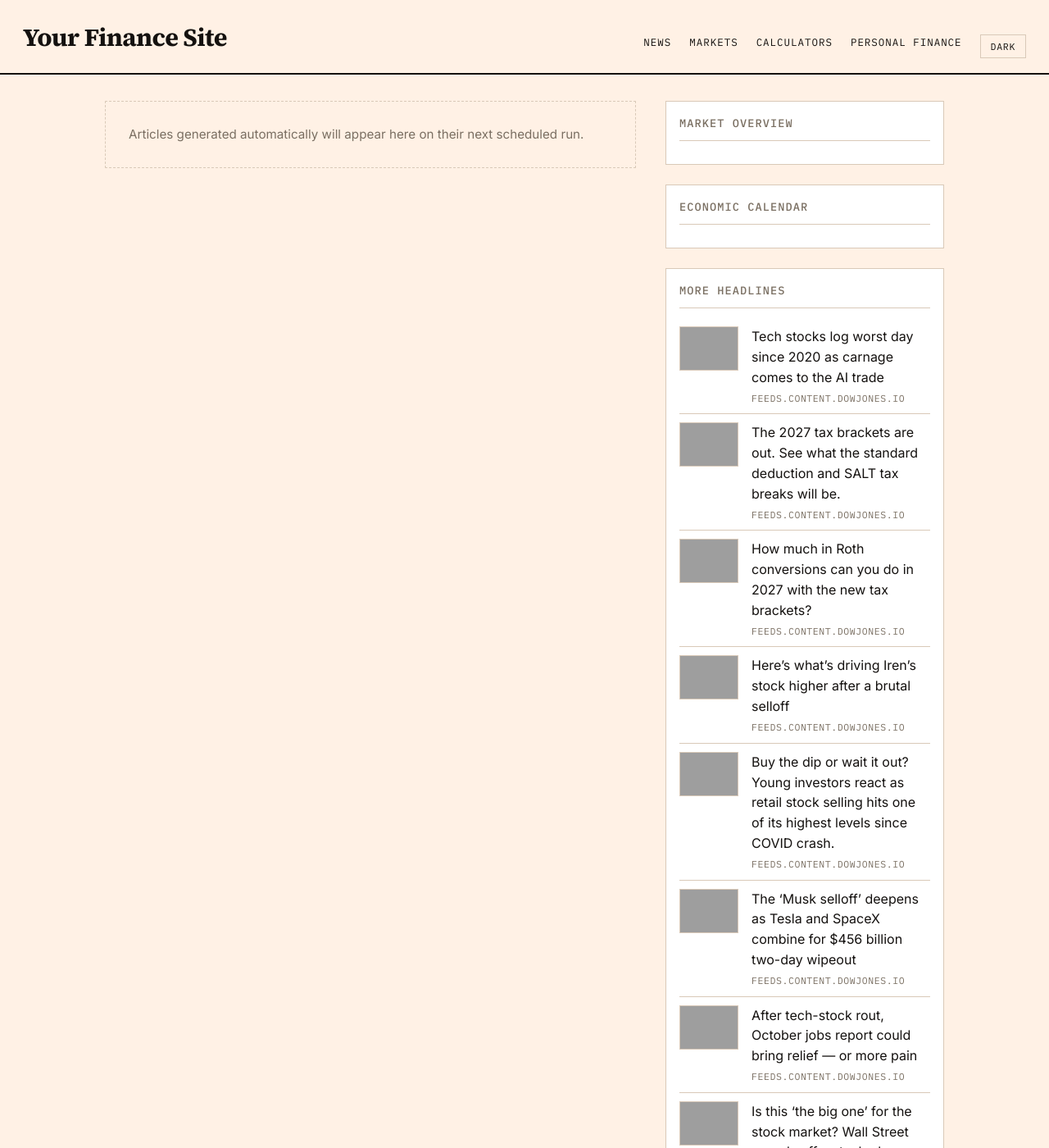
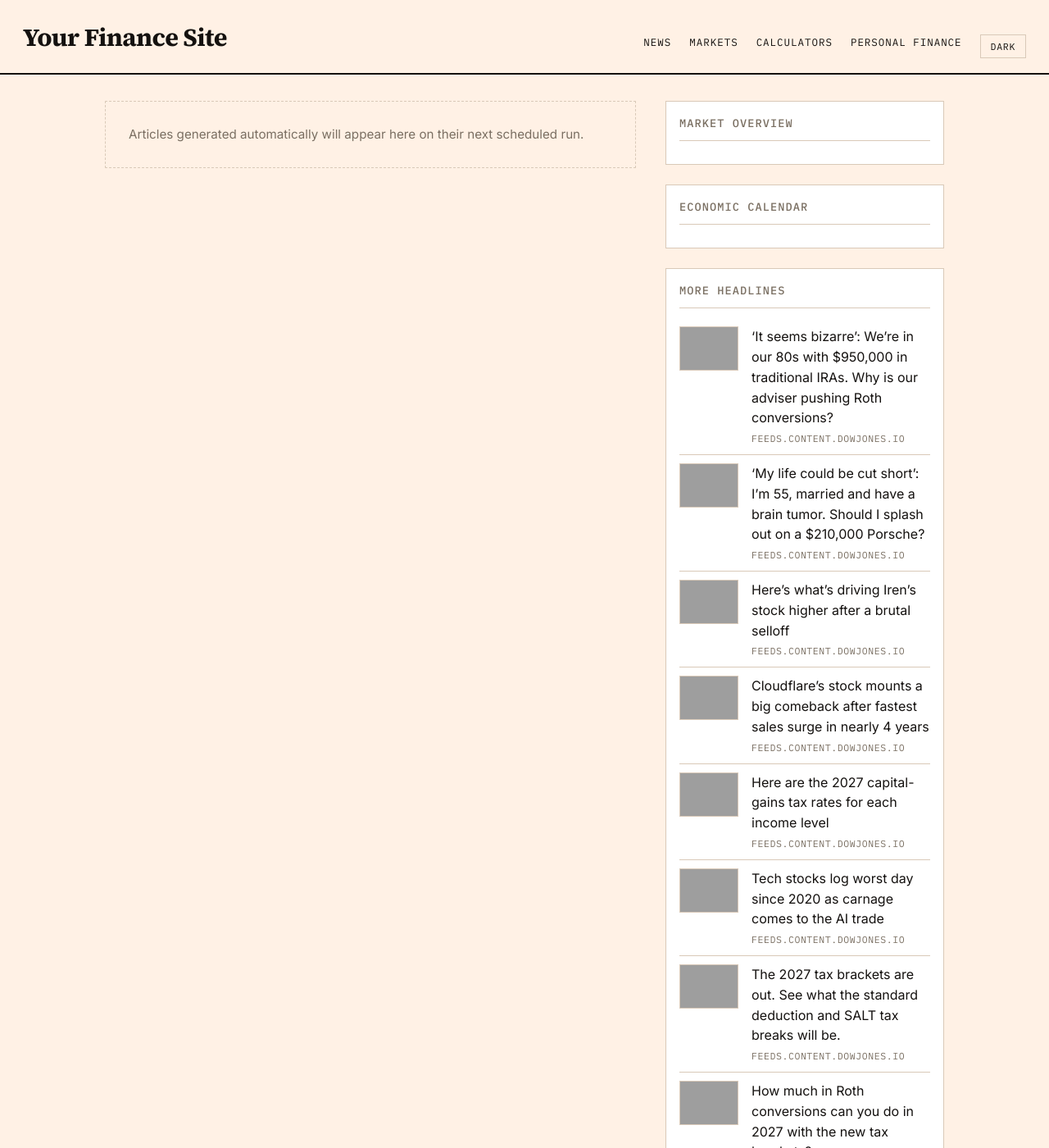
Before and after one commit to GlobTechCo/globtechco.github.io, a Jekyll site: the page built from index.html, in a window 1280 px wide and 1400 px high, cut to the strip 0-1400 px from the top of the window. Shown: the whole strip at 82% size. Built offline with Jekyll 4.4.1, drawn with Linux system fonts in a browser that asks for light colours; a script that is not in the unit is left out; the list of posts is cut into pages by our own code; some of the changed text lies outside the part shown; grey boxes are pictures that could not be loaded.

Commit message:
Auto-content update 2026-11-06

```diff
--- a/_data/aggregator.yml
+++ b/_data/aggregator.yml
@@ -1,3 +1,28 @@
+- title: "\u2018It seems bizarre\u2019: We\u2019re in our 80s with $950,000 in traditional IRAs. Why is our adviser pushing Roth conversions?"
+  link: "https://www.marketwatch.com/story/it-seems-bizarre-were-in-our-80s-with-950-000-in-traditional-iras-why-is-our-adviser-pushing-us-to-do-roth-conversions-a665f990?mod=mw_rss_topstories"
+  source: "feeds.content.dowjones.io"
+  pubdate: "Fri, 06 Nov 2026 03:15:00 GMT"
+  image: "https://images.mktw.net/im-26708039"
+- title: "\u2018My life could be cut short\u2019: I\u2019m 55, married and have a brain tumor. Should I splash out on a $210,000 Porsche?"
+  link: "https://www.marketwatch.com/story/my-life-could-be-cut-short-im-55-married-with-4-3-million-and-have-a-brain-tumor-should-i-buy-a-210-000-custom-porsche-ed825ada?mod=mw_rss_topstories"
+  source: "feeds.content.dowjones.io"
+  pubdate: "Fri, 06 Nov 2026 03:00:00 GMT"
+  image: "https://images.mktw.net/im-49119290"
+- title: "Here\u2019s what\u2019s driving Iren\u2019s stock higher after a brutal selloff"
+  link: "https://www.marketwatch.com/story/heres-whats-driving-irens-stock-higher-after-a-brutal-selloff-0ced09b0?mod=mw_rss_topstories"
+  source: "feeds.content.dowjones.io"
+  pubdate: "Fri, 06 Nov 2026 01:07:00 GMT"
+  image: "https://images.mktw.net/im-26923108"
+- title: "Cloudflare\u2019s stock mounts a big comeback after fastest sales surge in nearly 4 years"
+  link: "https://www.marketwatch.com/story/cloudflares-stock-mounts-a-big-comeback-after-fastest-sales-surge-in-nearly-4-years-d80d994d?mod=mw_rss_topstories"
+  source: "feeds.content.dowjones.io"
+  pubdate: "Fri, 06 Nov 2026 01:06:00 GMT"
+  image: "https://images.mktw.net/im-12310109"
+- title: "Here are the 2027 capital-gains tax rates for each income level"
+  link: "https://www.marketwatch.com/story/here-are-the-2027-capital-gains-tax-rates-for-each-income-level-166fc306?mod=mw_rss_topstories"
+  source: "feeds.content.dowjones.io"
+  pubdate: "Thu, 05 Nov 2026 23:48:00 GMT"
+  image: "https://images.mktw.net/im-26428515"
 - title: "Tech stocks log worst day since 2020 as carnage comes to the AI trade"
   link: "https://www.marketwatch.com/story/tech-stocks-log-worst-day-since-2020-as-carnage-comes-to-the-ai-trade-56109845?mod=mw_rss_topstories"
   source: "feeds.content.dowjones.io"
@@ -13,11 +38,6 @@
   source: "feeds.content.dowjones.io"
   pubdate: "Thu, 05 Nov 2026 22:24:00 GMT"
   image: "https://images.mktw.net/im-58357605"
-- title: "Here\u2019s what\u2019s driving Iren\u2019s stock higher after a brutal selloff"
-  link: "https://www.marketwatch.com/story/heres-whats-driving-irens-stock-higher-after-a-brutal-selloff-0ced09b0?mod=mw_rss_topstories"
-  source: "feeds.content.dowjones.io"
-  pubdate: "Thu, 05 Nov 2026 22:21:00 GMT"
-  image: "https://images.mktw.net/im-26923108"
 - title: "Buy the dip or wait it out? Young investors react as retail stock selling hits one of its highest levels since COVID crash."
   link: "https://www.marketwatch.com/story/buy-the-dip-or-wait-it-out-young-investors-react-as-retail-stock-selling-hits-one-of-its-highest-levels-since-covid-crash-610d8087?mod=mw_rss_topstories"
   source: "feeds.content.dowjones.io"
@@ -28,23 +48,3 @@
   source: "feeds.content.dowjones.io"
   pubdate: "Thu, 05 Nov 2026 21:43:00 GMT"
   image: "https://images.mktw.net/im-79248208"
-- title: "After tech-stock rout, October jobs report could bring relief \u2014 or more pain"
-  link: "https://www.marketwatch.com/story/after-tech-stock-rout-october-jobs-report-could-bring-relief-or-more-pain-db93357e?mod=mw_rss_topstories"
-  source: "feeds.content.dowjones.io"
-  pubdate: "Thu, 05 Nov 2026 21:39:00 GMT"
-  image: "https://images.mktw.net/im-34181347"
-- title: "Is this \u2018the big one\u2019 for the stock market? Wall Street sounds off as tech plunges."
-  link: "https://www.marketwatch.com/story/is-this-the-big-one-for-the-stock-market-wall-street-sounds-off-as-tech-plunges-185df529?mod=mw_rss_topstories"
-  source: "feeds.content.dowjones.io"
-  pubdate: "Thu, 05 Nov 2026 21:37:00 GMT"
-  image: "https://images.mktw.net/im-56123107"
-- title: "Micron, Sandisk and other AI stocks see steep drops: \u2018Investors don\u2019t like uncertainty\u2019"
-  link: "https://www.marketwatch.com/story/micron-sandisk-and-other-ai-stocks-are-falling-hard-investors-dont-like-uncertainty-94d2a3b9?mod=mw_rss_topstories"
-  source: "feeds.content.dowjones.io"
-  pubdate: "Thu, 05 Nov 2026 21:32:00 GMT"
-  image: "https://images.mktw.net/im-14174916"
-- title: "As Nvidia\u2019s stock enters a bear market, bargain hunters see a golden buying opportunity"
-  link: "https://www.marketwatch.com/story/as-nvidias-stock-heads-for-a-bear-market-bargain-hunters-see-a-golden-buying-opportunity-1a5917e6?mod=mw_rss_topstories"
-  source: "feeds.content.dowjones.io"
-  pubdate: "Thu, 05 Nov 2026 21:31:00 GMT"
-  image: "https://images.mktw.net/im-09516702"
```
